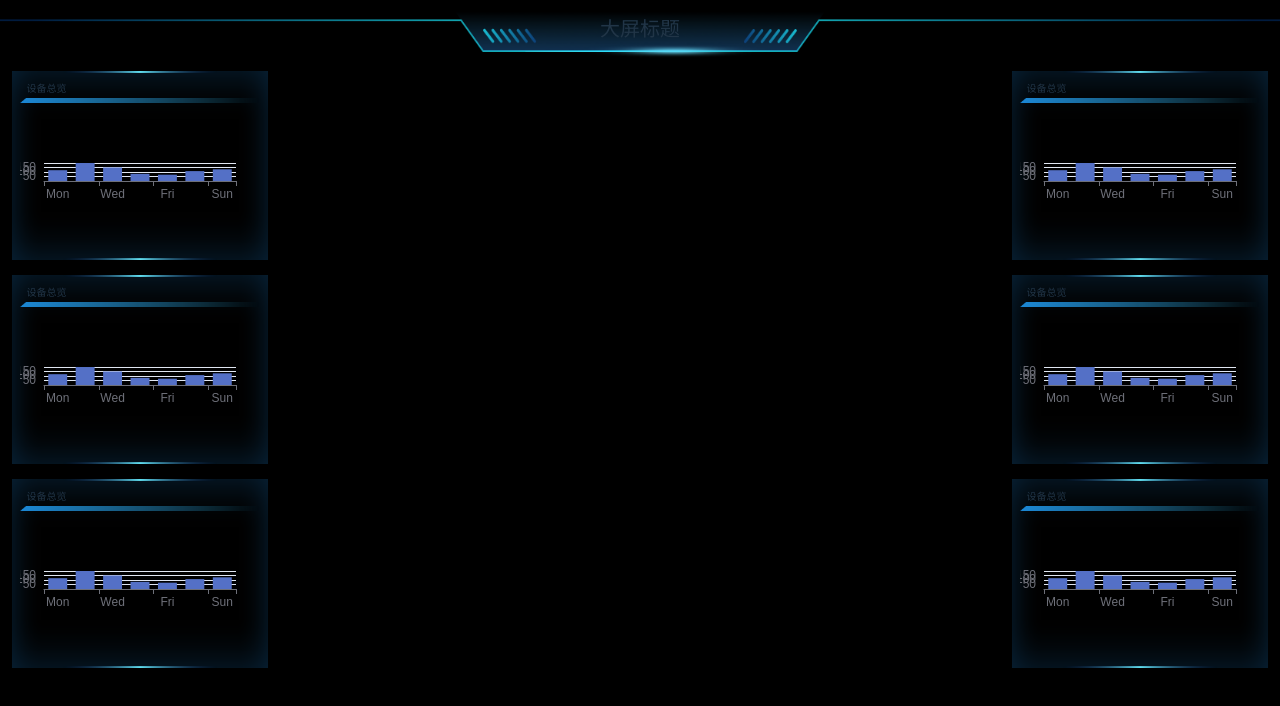
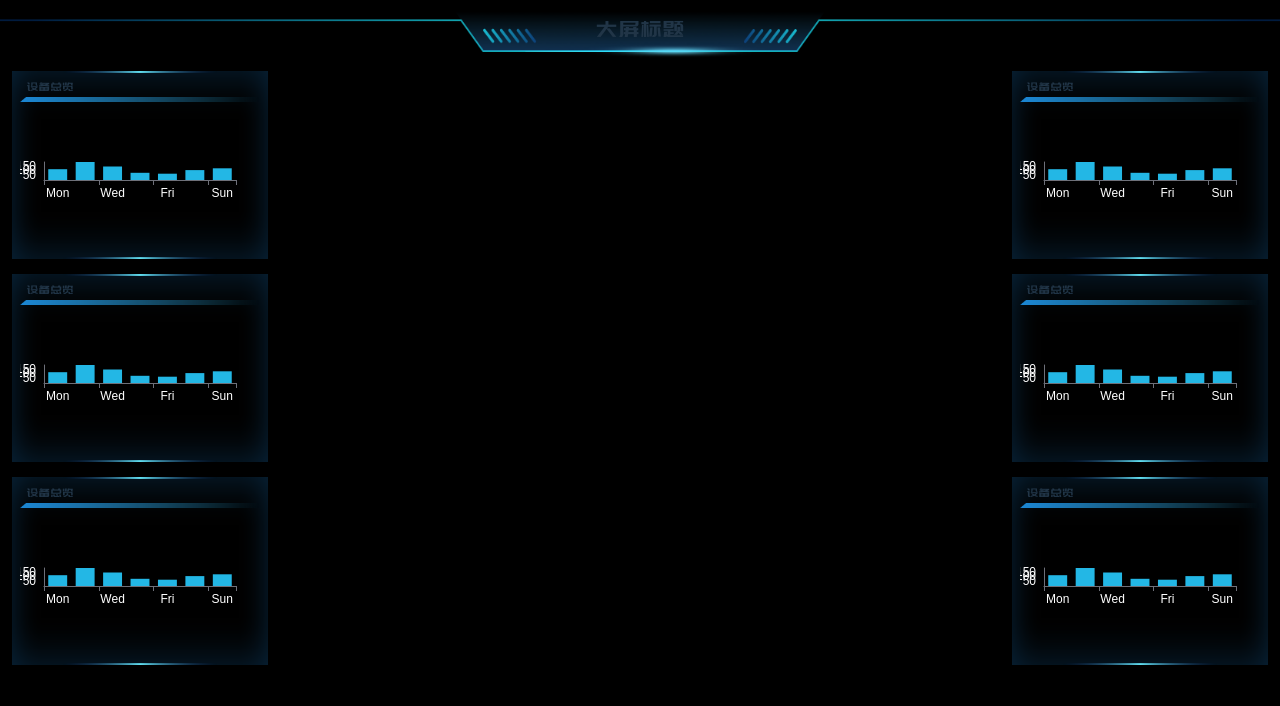
Before and after one commit to opamine/screen-template, a Vue app: page / in a window 1280 px wide. Shown: the top 706 px of the page. Built offline with nearby package versions, Linux system fonts and the light colour scheme.

Commit message:
feat: code

```diff
--- a/src/App.vue
+++ b/src/App.vue
@@ -55,7 +55,7 @@
       .px2font(30);
       text-align: center;
       line-height: calc((@screenHeaderHeight / @designHeight) * 100vh);
-      // font-family: Douyu;
+      font-family: PangMenZhengDao;
       z-index: 1;
     }
     .screen-left {
--- a/src/components/Indicator/index.vue
+++ b/src/components/Indicator/index.vue
@@ -36,8 +36,8 @@
     .title {
       .text {
         padding-left: calc((@indicatorTextPaddingLeft / @designWidth) * 100vw);
-        .px2font(15);
-        // font-family: Douyu;
+        .px2font(16);
+        font-family: PangMenZhengDao;
       }
       .deco {
         img {
--- a/src/styles/index.less
+++ b/src/styles/index.less
@@ -1,6 +1,6 @@
 :root {
   color-scheme: light dark;
-  color: rgba(255, 255, 255, 0.87);
+  color: #fff;
   background-color: #242424;
 }
 
@@ -21,3 +21,13 @@
   font-family: Douyu;
   src: url('../assets/fonts/douyuFont-2.otf');
 }
+
+@font-face {
+  font-family: Skywork;
+  src: url('../assets/fonts/skywork.ttf');
+}
+
+@font-face {
+  font-family: PangMenZhengDao;
+  src: url('../assets/fonts/PangMenZhengDaoBiaoTiTiMianFeiBan-2.ttf');
+}
--- a/src/styles/utils.less
+++ b/src/styles/utils.less
@@ -13,5 +13,5 @@
 }
 
 .px2font(@px) {
-  font-size: (@px / @designWidth) * 100vw;
+  font-size: (@px / @designHeight) * 100vh;
 }
--- a/src/views/device-total.vue
+++ b/src/views/device-total.vue
@@ -11,7 +11,7 @@
   import echarts from '../utils/echarts';
 
   let myChart;
-  const chartElementRef = ref(null)
+  const chartElementRef = ref(null);
 
   const resizeFunc = () => {
     myChart && myChart.resize();
@@ -20,17 +20,37 @@
   onMounted(() => {
     myChart = echarts.init(chartElementRef.value);
     myChart.setOption({
+      grid: {
+        // left: 0,
+        // right: 0
+      },
       xAxis: {
         type: 'category',
         data: ['Mon', 'Tue', 'Wed', 'Thu', 'Fri', 'Sat', 'Sun'],
+
+        axisLabel: {
+          color: '#fff',
+        },
       },
       yAxis: {
         type: 'value',
+        axisLine: {
+          show: true,
+        },
+        axisLabel: {
+          color: '#fff',
+        },
+        splitLine: {
+          show: false,
+        },
       },
       series: [
         {
           data: [120, 200, 150, 80, 70, 110, 130],
           type: 'bar',
+          itemStyle: {
+            color: '#23B7E5',
+          },
         },
       ],
     });
```
Also changed, not shown: src/assets/fonts/PangMenZhengDaoBiaoTiTiMianFeiBan-2.ttf (added), 1 other file (tests, documents, lock files or other folders).
